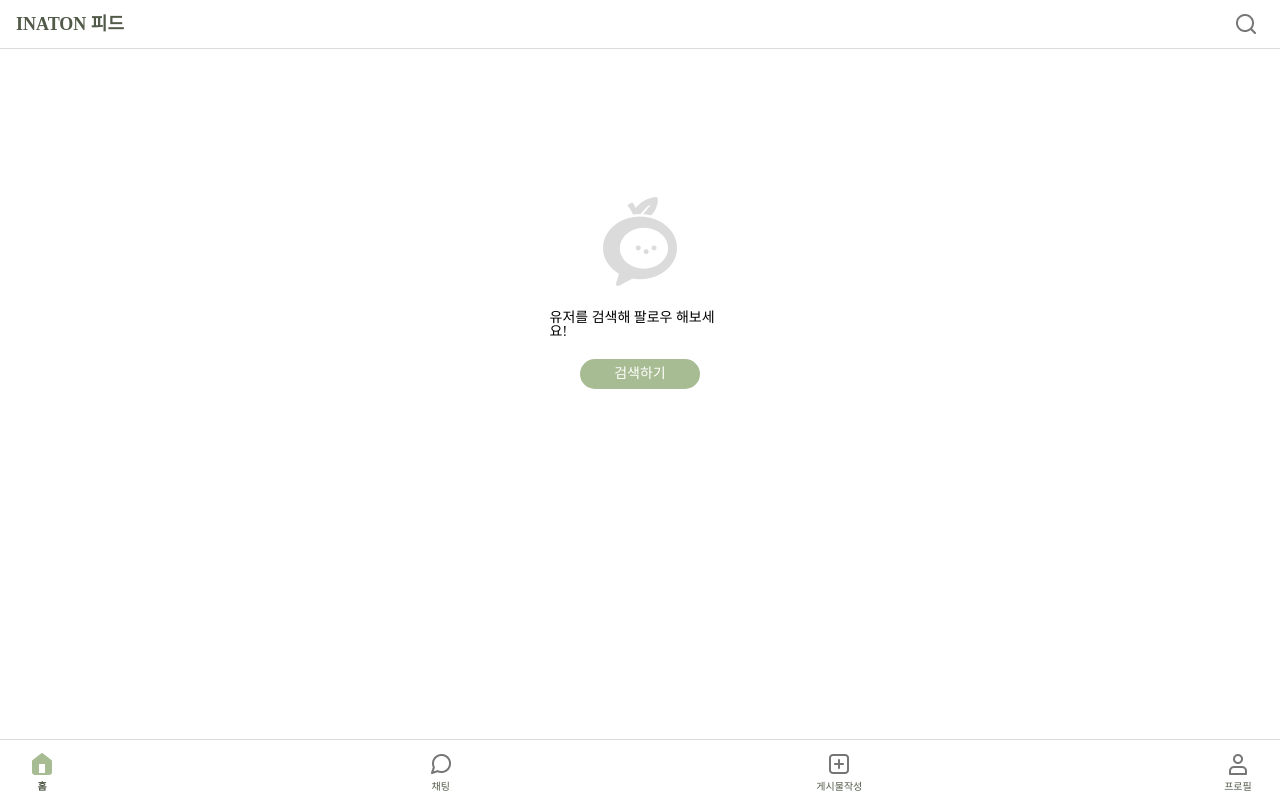
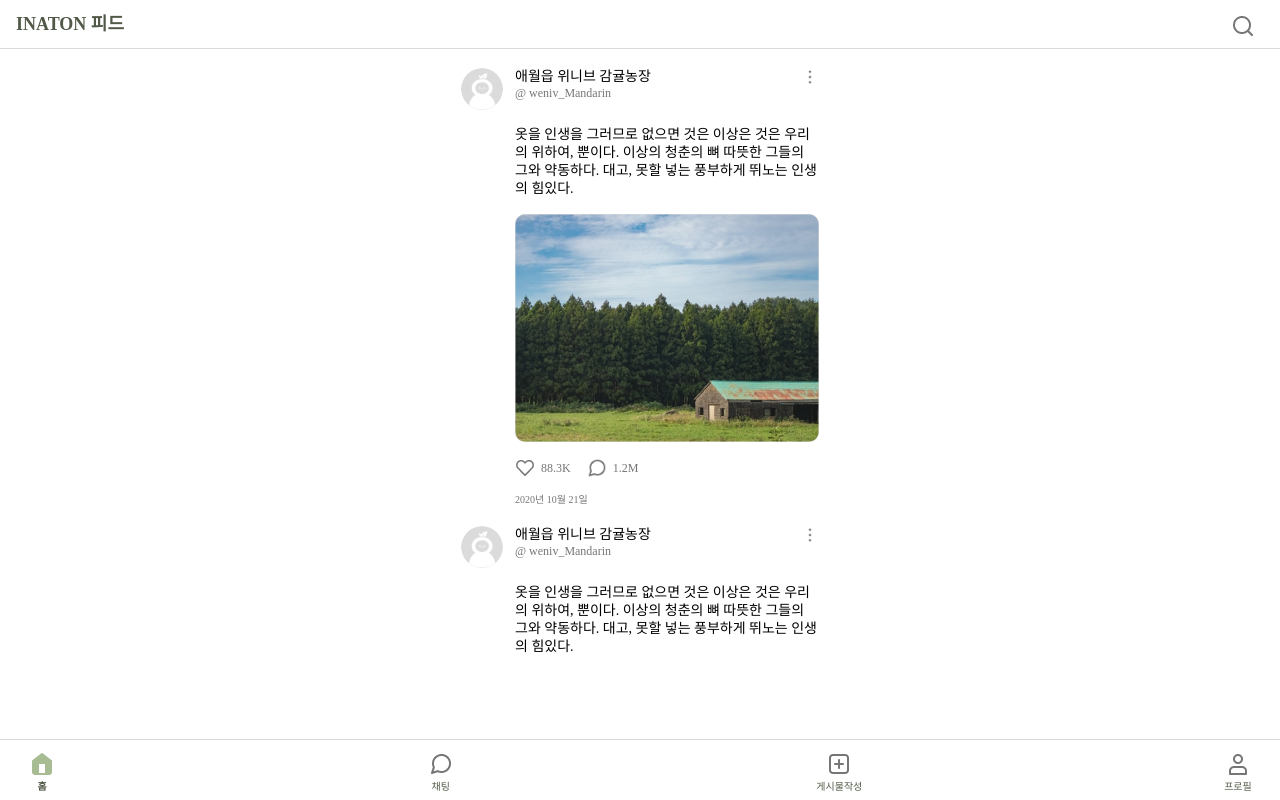
Before and after one commit to 17ANT/INATON, a React (Create React App) app: page /home in a window 1280 px wide. Shown: the top 800 px of the page. Built offline with nearby package versions, Linux system fonts and the light colour scheme; a web font is replaced by a local one.

Commit message:
Feat/home header 커스텀

```diff
--- /dev/null
+++ b/src/components/header/CustomMainHeader.jsx
@@ -0,0 +1,127 @@
+import React, { useState } from 'react';
+import styled from 'styled-components';
+
+const Header = styled.header`
+  width: 100%;
+  position: fixed;
+  left: 0;
+  top: 0;
+  border-bottom: 1px solid var(--border-color);
+  z-index: 4;
+  background-color: #fff;
+`;
+
+const Section = styled.div`
+  display: flex;
+  justify-content: space-between;
+  height: 48px;
+  align-items: center;
+  padding: 0 16px;
+  h2 {
+    color: var(--font-color);
+    font-weight: bold;
+    font-size: 18px;
+  }
+  button {
+    background-color: transparent;
+    border: none;
+    cursor: pointer;
+    a {
+      background: url('assets/icon/icon-search.png') no-repeat center / 24px
+        24px;
+      display: block;
+      width: 24px;
+      height: 24px;
+    }
+  }
+  .search {
+    position: relative;
+    display: flex;
+    justify-content: center;
+    align-items: center;
+    font-size: 1.5em;
+    z-index: 10;
+    cursor: pointer;
+  }
+  .searchBox {
+    position: absolute;
+    right: -100%;
+    width: 100%;
+    height: 100%;
+    display: flex;
+    background-color: #fff;
+    align-items: center;
+    /* padding: 0 30px; */
+    transition: 0.5s ease-in-out;
+  }
+  .searchBox.active {
+    right: 0;
+  }
+  .searchBox input {
+    width: 100%;
+    border: none;
+    outline: none;
+    padding: 0 30px;
+    height: 50px;
+    color: #333;
+    font-size: 1.25em;
+    background-color: #fff;
+    border-bottom: 1px solid rgba(0, 0, 0, 0.5);
+  }
+  .searchBtn {
+    position: relative;
+    left: 30px;
+    top: 2.5px;
+    transition: 0.5s ease-in-out;
+  }
+  .searchBtn.active {
+    display: none;
+    left: 0;
+  }
+  .closeBtn {
+    opacity: 0;
+    visibility: hidden;
+    transform: scale(0);
+  }
+  .closeBtn.active {
+    opacity: 1;
+    visibility: visible;
+    transition: 0.5s;
+    transform: scale(1);
+  }
+`;
+
+export default function CustomMainHeader() {
+    const [searchBox, setSearchBox] = useState("searchBox")
+    const [closeBtn, setCloseBtn] = useState("closeBtn")
+    const [searchBtn, setSearchBtn] = useState("searchBtn")
+
+    const HandleSearchBtn = ()=>{
+        setSearchBox("searchBox active")
+        setCloseBtn("closeBtn active")
+        setSearchBtn("searchBtn active")
+    }
+
+    const HandleCloseBtn = ()=>{
+        setSearchBox("searchBox")
+        setCloseBtn("closeBtn")
+        setSearchBtn("searchBtn")
+    }
+
+  return (
+    <Header>
+      <Section>
+        <h2>INATON 피드</h2>
+        <div className="search">
+          <span className="icon">
+            <i name="search-outline" onClick={HandleSearchBtn} className={searchBtn}><img src="assets/icon/icon-search.png" alt="" /></i>
+            <i name="close-outline" onClick={HandleCloseBtn} className={closeBtn}>닫기</i>
+          </span>
+        </div>
+        <div className={searchBox}>
+          <input type="text" placeholder="Search here..." />
+        </div>
+      </Section>
+    </Header>
+  );
+}
--- a/src/pages/home/Home.jsx
+++ b/src/pages/home/Home.jsx
@@ -4,6 +4,7 @@ import HomePost from '../../components/homePost/HomePost';
 import NavBar from '../../components/navBar/NavBar';
 import MainHeader from './../../components/header/MainHeader';
 import CustomButton from '../../components/customButton/CustomButton';
+import CustomMainHeader from '../../components/header/CustomMainHeader';
 
 const Container = styled.div`
   display: flex;
@@ -41,22 +42,39 @@ const NoneFollowSection = styled.div`
 `;
 
 export default function Home() {
-  const [isFollow, setIsFollow] = useState(false);
+  const [isFollow, setIsFollow] = useState(true);
 
   return (
     <Container>
-      <MainHeader />
+      <CustomMainHeader />
 
       {isFollow ? (
         // 팔로우가 있는경우
         <HomePostList>
-          <HomePost />
-          <HomePost />
-          <HomePost />
-          <HomePost />
-          <HomePost />
-          <HomePost />
-          <HomePost />
+          <HomePost
+            like="88349"
+            comment="1210104"
+            imgList={[
+              '/assets/post-img-example.png',
+              '/assets/post-img-example.png',
+              '/assets/post-img-example.png',
+            ]}
+          />
+          <HomePost
+            like="123456789"
+            comment="1234"
+            imgList={[
+            ]}
+          />
+          <HomePost
+            like="123456789"
+            comment="65"
+            imgList={[
+              '/assets/post-img-example.png',
+              '/assets/post-img-example.png',
+              '/assets/post-img-example.png',
+            ]}
+          />
         </HomePostList>
       ) : (
         // 팔로우가 없는 경우
--- a/src/pages/login/Login.jsx
+++ b/src/pages/login/Login.jsx
@@ -22,7 +22,6 @@ const LogoImg = styled.img`
 const LoginArticle = styled.article`
   position: absolute;
   width: 100%;
-  box-sizing: border-box;
   bottom: -20px;
   height: 362px;
   display: flex;
```
Also changed, not shown: public/assets/icon/icons-delete.png (added).
